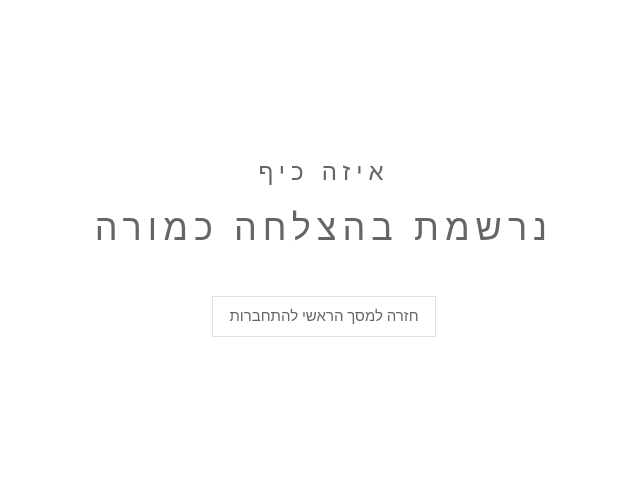
After one commit to itaybe6/Corona-Project, a Django app: template users/templates/teacher/signup_success.html in a window 1280 px wide. The commit adds this page. Shown: the top 502 px of the page, without its empty margins (316-956 px from the left). Run offline with Django 3.2, Linux system fonts and the light colour scheme; the template is opened without the code that fills it, so the values that code supplies are empty.

Commit message:
teacher signup work!! +teacher signup_success html file

```diff
--- a/users/templates/signup_success.html
+++ b/users/templates/manager/signup_success.html
@@ -28,12 +28,12 @@
     <div class="w3-content" style="max-width: 1500px">
       <header class="w3-panel w3-center w3-opacity" style="padding: 128px 16px">
         <h1 class="w3-xlarge">איזה כיף</h1>
-        <h1>נרשמת בהצלחה</h1>
+        <h1>נרשמת בהצלחה כמנהל</h1>
 
         <div class="w3-padding-32">
           <div class="w3-bar w3-border">
             <a href="/" class="w3-bar-item w3-button"
-              >חזרה למסך הראשי להירשמות</a
+              >חזרה למסך הראשי להתחברות</a
             >
           </div>
         </div>
--- /dev/null
+++ b/users/templates/teacher/signup_success.html
@@ -0,0 +1,43 @@
+<!DOCTYPE html>
+<html>
+  <title>הרשמה הושלמה</title>
+  <meta charset="UTF-8" />
+  <meta name="viewport" content="width=device-width, initial-scale=1" />
+  <link rel="stylesheet" href="https://www.w3schools.com/w3css/4/w3.css" />
+  <link
+    rel="stylesheet"
+    href="https://fonts.googleapis.com/css?family=Raleway"
+  />
+  <link
+    rel="stylesheet"
+    href="https://cdnjs.cloudflare.com/ajax/libs/font-awesome/4.7.0/css/font-awesome.min.css"
+  />
+  <style>
+    body,
+    h1 {
+      font-family: "Raleway", Arial, sans-serif;
+    }
+    h1 {
+      letter-spacing: 6px;
+    }
+    .w3-row-padding img {
+      margin-bottom: 12px;
+    }
+  </style>
+  <body>
+    <div class="w3-content" style="max-width: 1500px">
+      <header class="w3-panel w3-center w3-opacity" style="padding: 128px 16px">
+        <h1 class="w3-xlarge">איזה כיף</h1>
+        <h1>נרשמת בהצלחה כמורה</h1>
+
+        <div class="w3-padding-32">
+          <div class="w3-bar w3-border">
+            <a href="/" class="w3-bar-item w3-button"
+              >חזרה למסך הראשי להתחברות</a
+            >
+          </div>
+        </div>
+      </header>
+    </div>
+  </body>
+</html>
--- a/users/urls.py
+++ b/users/urls.py
@@ -13,8 +13,9 @@ urlpatterns = [
     path('student/signup',views.get_student_signup, name = 'student_signup'),
     path('teacher/signup',views.get_teacher_signup,name = 'teacher_signup'),
     path(r'manager/signup',views.get_manager_signup, name = 'manager_signup'),
-    path(r'',views.submit_Manager, name = 'submit_Manager'),
-    path(r'', views.get_index), # ----/users/
+    path(r'manager/signup_success',views.submit_Manager, name = 'submit_Manager'),
+    path(r'teacher/signup_success',views.submit_Teacher, name = 'submit_Teacher'),
+
 
 
 
```
Also changed, not shown: users/templates/teacher/signup.html (+24 -16 lines), users/views.py (+17 -10 lines), db.sqlite3 (added), users/migrations/0001_initial.py (added).
